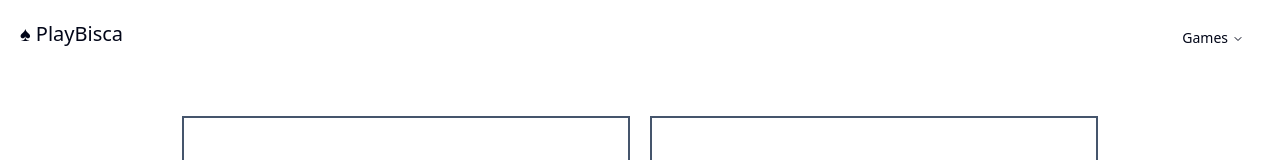
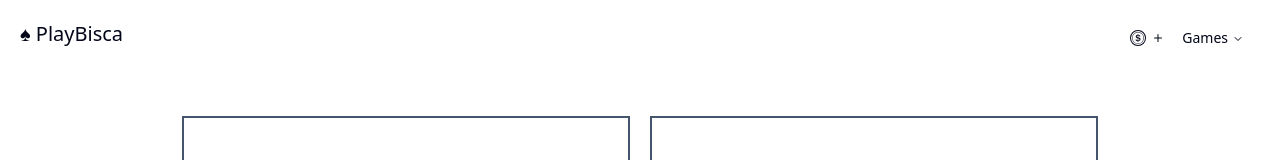
Before and after one commit to LucasPereiraIpLeiria/DAD-TAESProject25-26EADL, a Vue app in the folder frontend/: page / in a window 1280 px wide. Shown: the top 160 px of the page. Built offline with nearby package versions, Linux system fonts and the light colour scheme.

Commit message:
Added a coin icon to the ui with the intended future function of adding coins

```diff
--- a/frontend/src/App.vue
+++ b/frontend/src/App.vue
@@ -3,7 +3,21 @@
     <div class="align-middle text-xl">
       <RouterLink :to="{name:'home'}">♠ PlayBisca</RouterLink><!-- TODO: Replace with router link to Home page -->
     </div>
+
     <NavigationMenu>
+      <div class="flex items-center text-xl space-x-1">
+        <svg xmlns="http://www.w3.org/2000/svg" width="16" height="16" fill="currentColor" class="bi bi-coin" viewBox="0 0 16 16">
+          <path d="M5.5 9.511c.076.954.83 1.697 2.182 1.785V12h.6v-.709c1.4-.098 2.218-.846 2.218-1.932 0-.987-.626-1.496-1.745-1.76l-.473-.112V5.57c.6.068.982.396 1.074.85h1.052c-.076-.919-.864-1.638-2.126-1.716V4h-.6v.719c-1.195.117-2.01.836-2.01 1.853 0 .9.606 1.472 1.613 1.707l.397.098v2.034c-.615-.093-1.022-.43-1.114-.9zm2.177-2.166c-.59-.137-.91-.416-.91-.836 0-.47.345-.822.915-.925v1.76h-.005zm.692 1.193c.717.166 1.048.435 1.048.91 0 .542-.412.914-1.135.982V8.518z"/>
+          <path d="M8 15A7 7 0 1 1 8 1a7 7 0 0 1 0 14m0 1A8 8 0 1 0 8 0a8 8 0 0 0 0 16"/>
+          <path d="M8 13.5a5.5 5.5 0 1 1 0-11 5.5 5.5 0 0 1 0 11m0 .5A6 6 0 1 0 8 2a6 6 0 0 0 0 12"/>
+        </svg>
+        <RouterLink :to="$route.path">
+          <svg xmlns="http://www.w3.org/2000/svg" width="16" height="16" fill="currentColor" class="bi bi-plus" viewBox="0 0 16 16">
+            <path d="M8 4a.5.5 0 0 1 .5.5v3h3a.5.5 0 0 1 0 1h-3v3a.5.5 0 0 1-1 0v-3h-3a.5.5 0 0 1 0-1h3v-3A.5.5 0 0 1 8 4"/>
+          </svg>
+        </RouterLink>
+      </div>
+
       <NavigationMenuList class="justify-around gap-20">
         <NavigationMenuItem>
           <NavigationMenuTrigger>Games</NavigationMenuTrigger>
```
